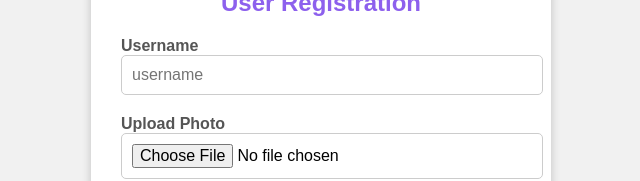
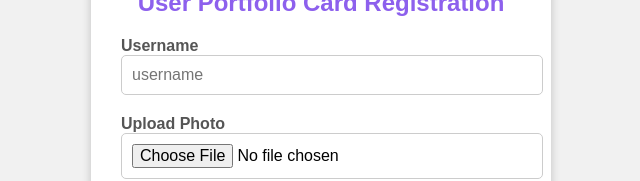
Before and after one commit to mudassir47/portfolio, a plain HTML site: page mk-form.html in a window 1280 px wide. Shown: the top 181 px of the page, without its empty margins (319-959 px from the left). Drawn offline with Linux system fonts and the light colour scheme.

Commit message:
Update mk-form.html

```diff
--- a/mk-form.html
+++ b/mk-form.html
@@ -73,7 +73,7 @@
 
 <body>
     <div class="container">
-        <div class="title">User Registration</div>
+        <div class="title">User Portfolio Card Registration</div>
         <form id="form" enctype="multipart/form-data">
             <div class="form-group">
                 <label for="username">Username</label>
```
